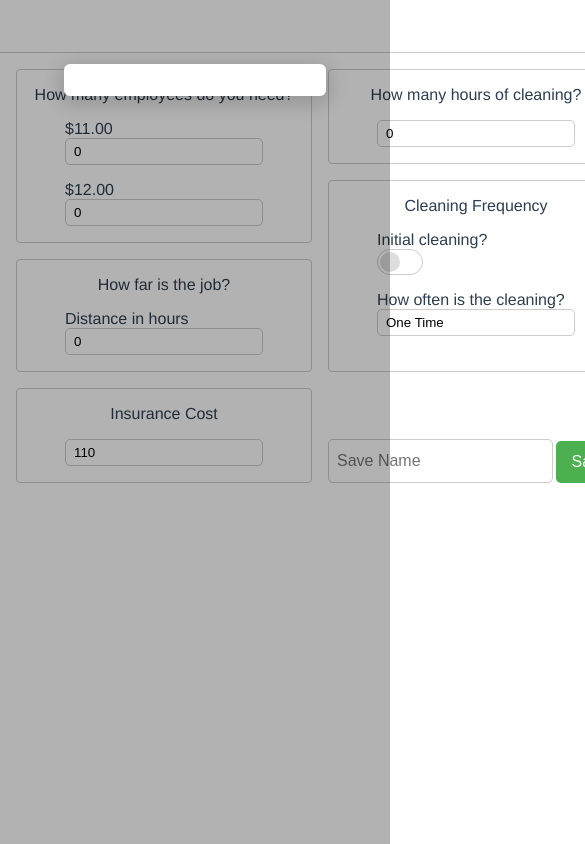
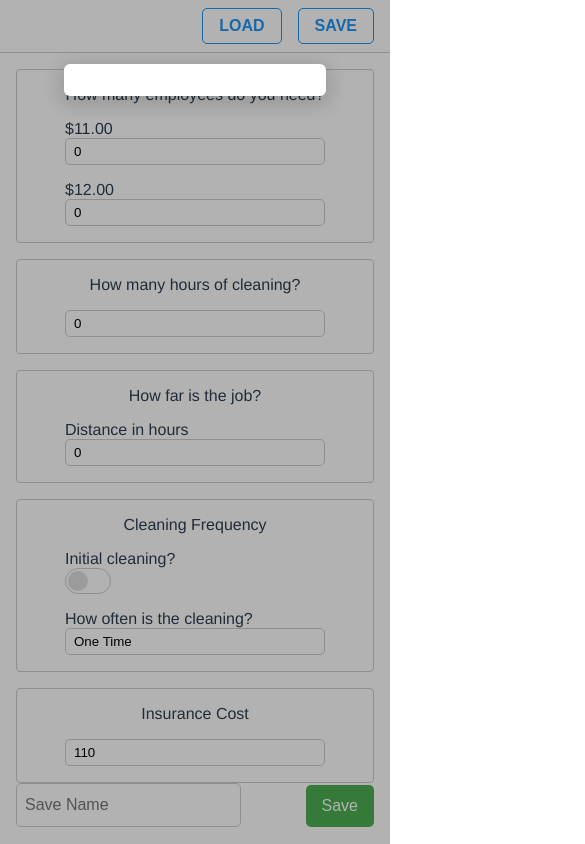
Before and after one commit to treemmett/quote-form, a Vue app: page / in a window 390 px wide. Shown: the top 844 px of the page, 585 px wide, since content can reach past the window. Built offline with nearby package versions, Linux system fonts and the light colour scheme.

Commit message:
feat: add mobile layout

```diff
--- a/public/index.html
+++ b/public/index.html
@@ -3,7 +3,10 @@
   <head>
     <meta charset="utf-8" />
     <meta http-equiv="X-UA-Compatible" content="IE=edge" />
-    <meta name="viewport" content="width=device-width,initial-scale=1.0" />
+    <meta
+      name="viewport"
+      content="width=device-width, initial-scale=1.0, user-scalable=no"
+    />
     <title>Superstar Cleaning Quote Generator</title>
   </head>
   <body>
--- a/src/views/Home.vue
+++ b/src/views/Home.vue
@@ -219,6 +219,8 @@
   grid-template-columns: 40em 1fr;
   grid-template-rows: auto 1fr;
   grid-template-areas: 'nav nav' 'form report';
+  max-height: 100vh;
+  overflow: hidden;
 }
 
 .nav {
@@ -237,6 +239,13 @@
   padding: 1em;
   row-gap: 1em;
   column-gap: 1em;
+  overflow: auto;
+
+  &::after {
+    content: '';
+    display: block;
+    height: 0.5em;
+  }
 
   .employees {
     grid-area: employees;
@@ -262,6 +271,7 @@
 .report {
   padding: 1em;
   padding-right: 2em;
+  overflow: auto;
 }
 
 .save {
@@ -296,3 +306,37 @@
   }
 }
 </style>
+
+<style lang="scss" scoped>
+@media screen and (max-width: 880px) {
+  .view {
+    grid-template-columns: 1fr;
+    grid-template-rows: auto 1fr;
+    grid-template-areas: 'nav' 'form';
+  }
+
+  .form {
+    overflow: auto;
+  }
+
+  .report {
+    display: none;
+  }
+}
+</style>
+
+<style lang="scss" scoped>
+@media screen and (max-width: 650px) {
+  .form {
+    display: block;
+  }
+
+  .card {
+    display: block;
+
+    & + & {
+      margin-top: 1em;
+    }
+  }
+}
+</style>
```
